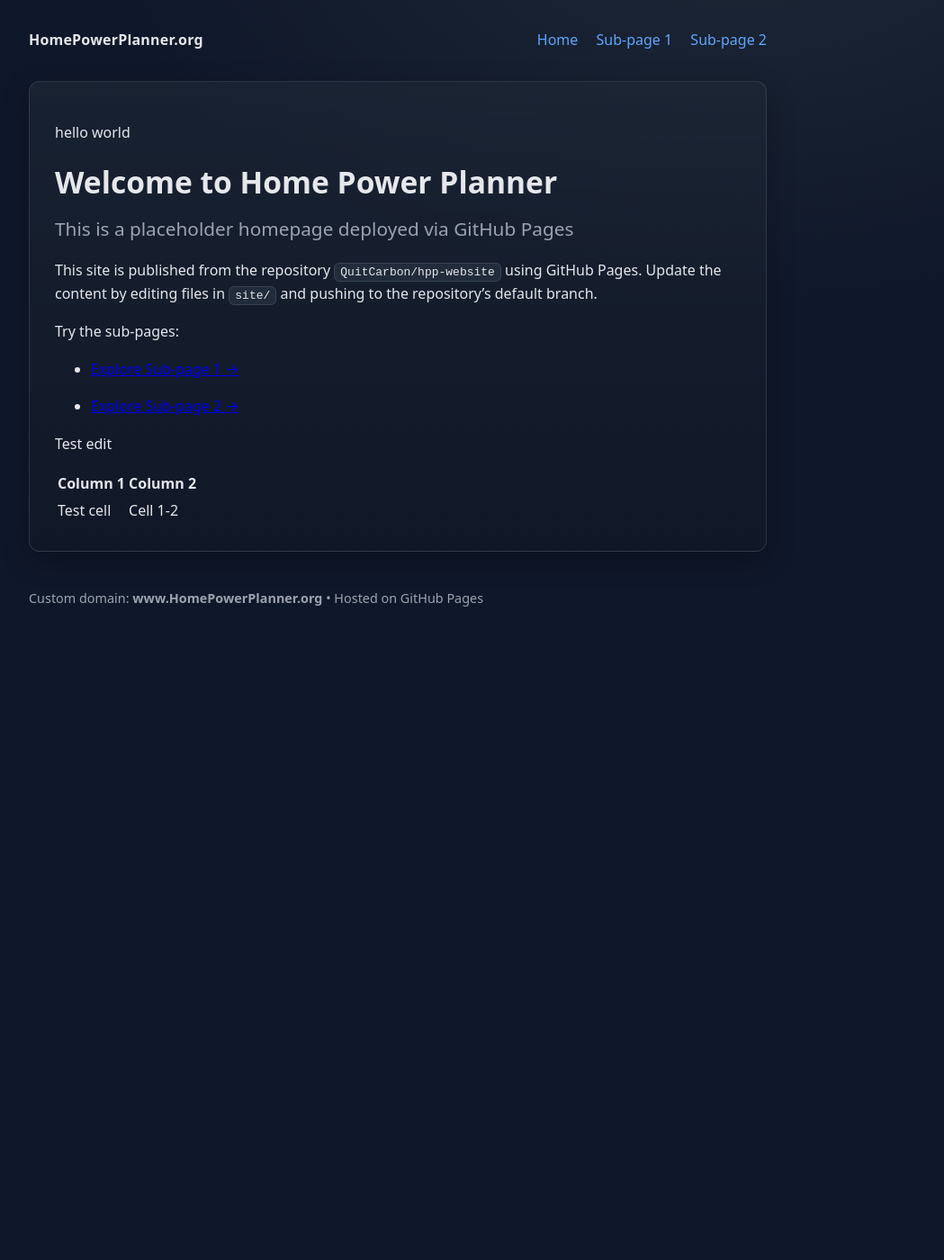
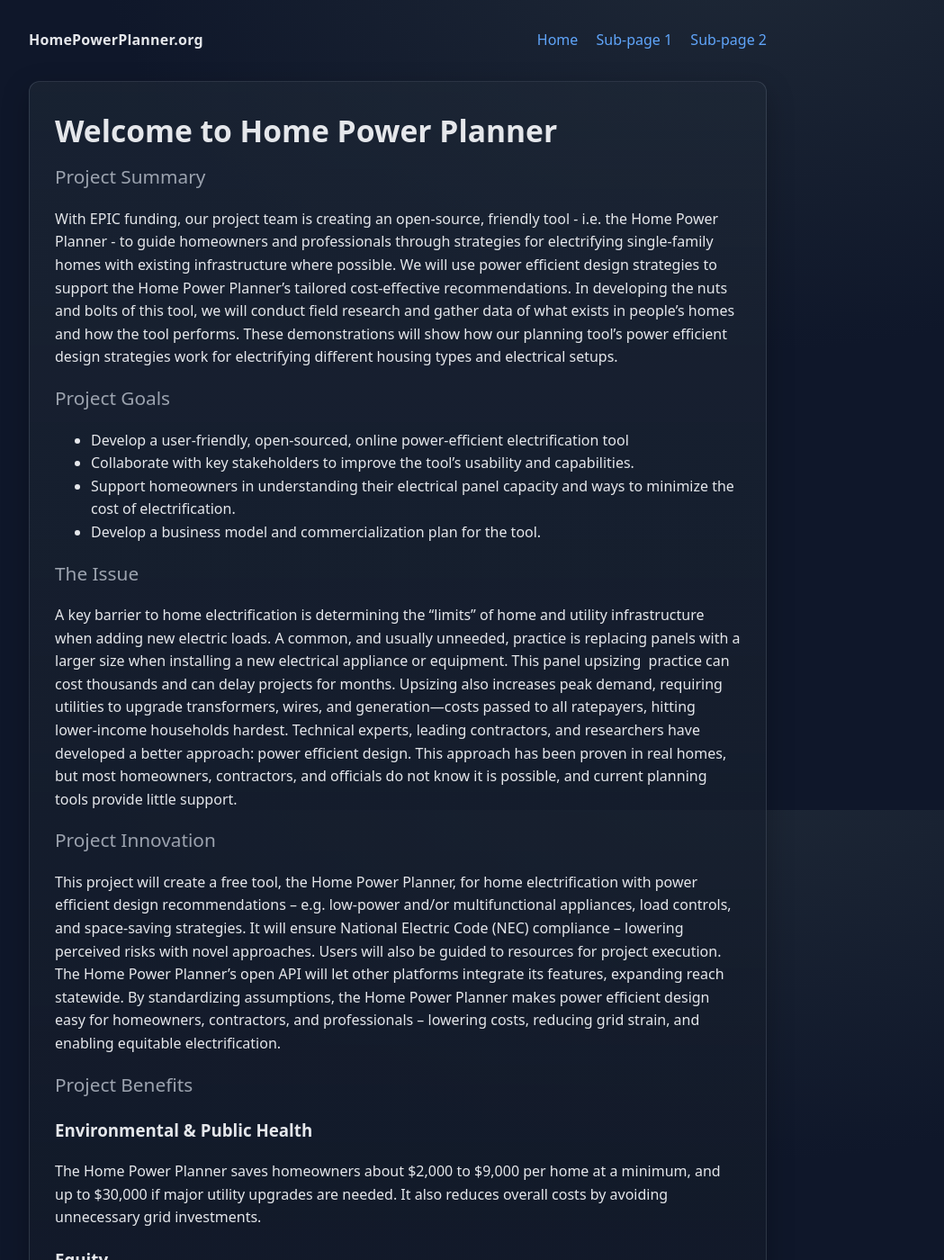
Before and after one commit to QuitCarbon/hpp-website, a Jekyll site: the page built from site/index.md, in a window 1280 px wide and 1400 px high. Shown: the whole window at 90% size, without its empty margins (198-1247 px from the left). Built offline with Jekyll 4.4.1, drawn with Linux system fonts in a browser that asks for light colours; some of the changed text lies outside the part shown.

Commit message:
Revise homepage content and project details (#9)
Updated the homepage content for the Home Power Planner site, enhancing project details and goals.

```diff
--- a/site/index.md
+++ b/site/index.md
@@ -1,25 +1,45 @@
 ---
 layout: default
-title: Home Power Planner — Hello World
-description: HomePowerPlanner.org placeholder site served by GitHub Pages
+title: Home Power Planner
+description: HomePowerPlanner.org
 ---
-hello world
 
 # Welcome to Home Power Planner
 
-## This is a placeholder homepage deployed via GitHub Pages
+## Project Summary
 
-This site is published from the repository `QuitCarbon/hpp-website` using GitHub Pages. Update the content by editing files in `site/` and pushing to the repository's default branch.
+With EPIC funding, our project team is creating an open-source, friendly tool - i.e. the Home Power Planner - to guide homeowners and professionals through strategies for electrifying single-family homes with existing infrastructure where possible. We will use power efficient design strategies to support the Home Power Planner’s tailored cost-effective recommendations. In developing the nuts and bolts of this tool, we will conduct field research and gather data of what exists in people’s homes and how the tool performs. These demonstrations will show how our planning tool’s power efficient design strategies work for electrifying different housing types and electrical setups.
 
-Try the sub‑pages:
+## Project Goals
+
+*   Develop a user-friendly, open-sourced, online power-efficient electrification tool
+*   Collaborate with key stakeholders to improve the tool’s usability and capabilities.
+*   Support homeowners in understanding their electrical panel capacity and ways to minimize the cost of electrification.
+*   Develop a business model and commercialization plan for the tool.
+
+## The Issue
+
+A key barrier to home electrification is determining the “limits” of home and utility infrastructure when adding new electric loads. A common, and usually unneeded, practice is replacing panels with a larger size when installing a new electrical appliance or equipment. This panel upsizing  practice can cost thousands and can delay projects for months. Upsizing also increases peak demand, requiring utilities to upgrade transformers, wires, and generation—costs passed to all ratepayers, hitting lower-income households hardest. Technical experts, leading contractors, and researchers have developed a better approach: power efficient design. This approach has been proven in real homes, but most homeowners, contractors, and officials do not know it is possible, and current planning tools provide little support.
+
+## Project Innovation
+
+This project will create a free tool, the Home Power Planner, for home electrification with power efficient design recommendations – e.g. low-power and/or multifunctional appliances, load controls, and space-saving strategies. It will ensure National Electric Code (NEC) compliance – lowering perceived risks with novel approaches. Users will also be guided to resources for project execution. The Home Power Planner’s open API will let other platforms integrate its features, expanding reach statewide. By standardizing assumptions, the Home Power Planner makes power efficient design easy for homeowners, contractors, and professionals – lowering costs, reducing grid strain, and enabling equitable electrification.
+
+## Project Benefits
+
+### Environmental & Public Health
+
+The Home Power Planner saves homeowners about $2,000 to $9,000 per home at a minimum, and up to $30,000 if major utility upgrades are needed. It also reduces overall costs by avoiding unnecessary grid investments.
+
+### Equity
+
+The Home Power Planner creates accessible electrification paths, helping disadvantaged communities avoid costly planning and enabling affordable, inclusive energy transitions.
+
+### Lower Costs
+
+The Home Power Planner supports electrification, removing unvented combustion, improving indoor air quality, and advancing healthier, more sustainable communities.
+
+FIXME - correct these subpages:
 
 *   [Explore Sub‑page 1 →](/subpage-1/)
-
 *   [Explore Sub‑page 2 →](/subpage-2/)
-
-
-Test edit
-
-| Column 1 | Column 2 |
-| --- | --- |
-| Test cell | Cell 1-2 |
```
